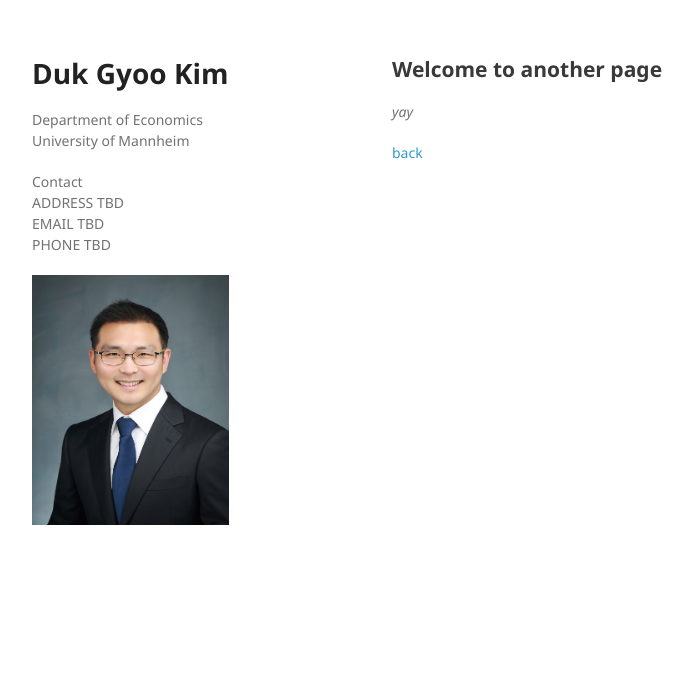
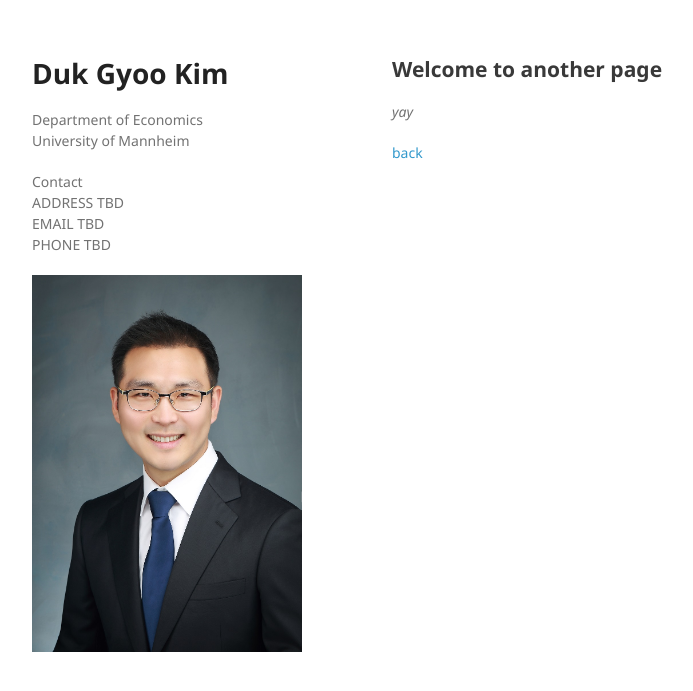
Before and after one commit to kimdukgyoo/kimdukgyoo.github.io, a Jekyll site: the page built from another-page.md, in a window 1280 px wide. Shown: the top 691 px of the page, without its empty margins (178-871 px from the left). Built offline with Jekyll 4.4.1, drawn with Linux system fonts in a browser that asks for light colours; our own code applies the rules of GitHub Pages for plain Markdown files.

Commit message:
Update default.html

```diff
--- a/_layouts/default.html
+++ b/_layouts/default.html
@@ -17,7 +17,7 @@
         <h1>Duk Gyoo Kim</h1>
         <p>Department of Economics<br>University of Mannheim</p>
         <p>Contact <br> ADDRESS TBD <br> EMAIL TBD <br> PHONE TBD</p>
-        <div style="display:inline;float:center"><img border="0" height="250" src="./profile.JPG" width="197"></div>
+        <div style="display:inline;float:center"><img border="0" height="20%" src="./profile.JPG"></div>
 <!--
         {% if site.github.is_project_page %}
           <p class="view"><a href="{{ site.github.repository_url }}">View the Project on GitHub <small>{{ github_name }}</small></a></p>
```
